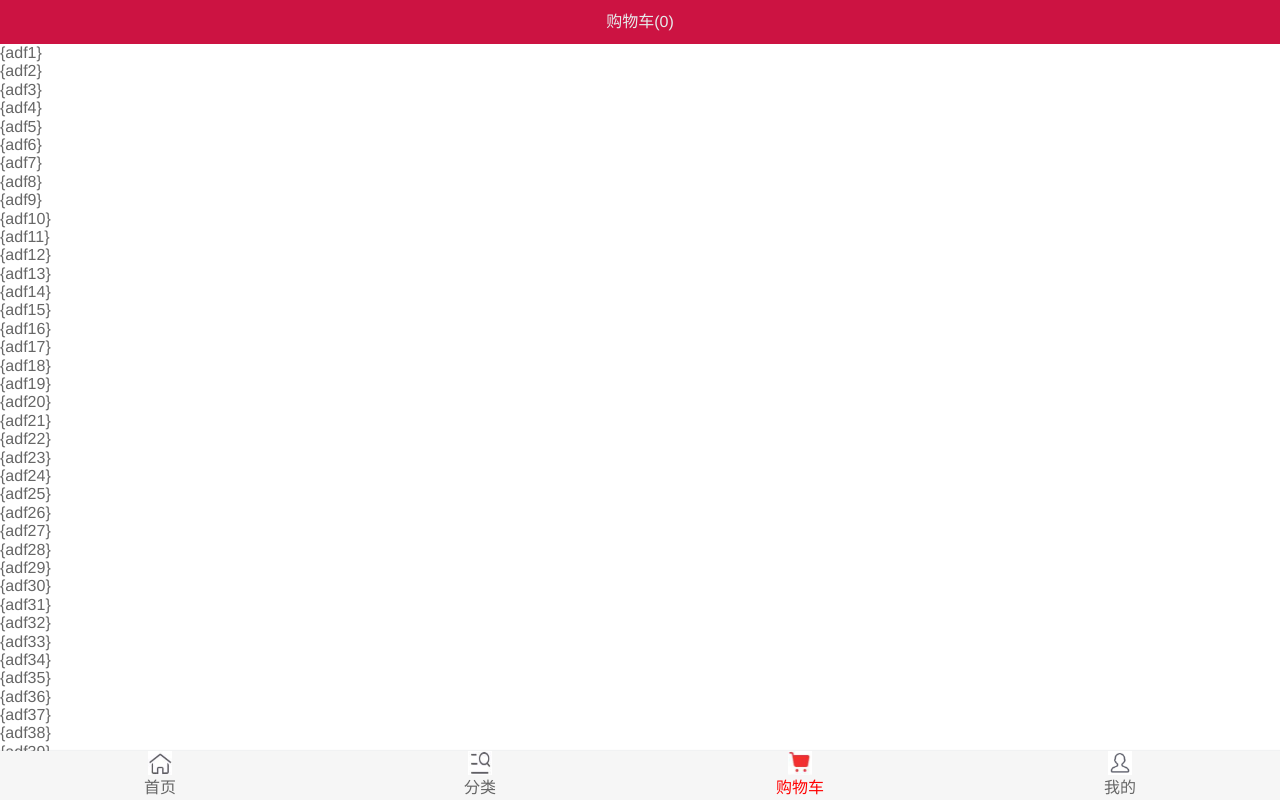
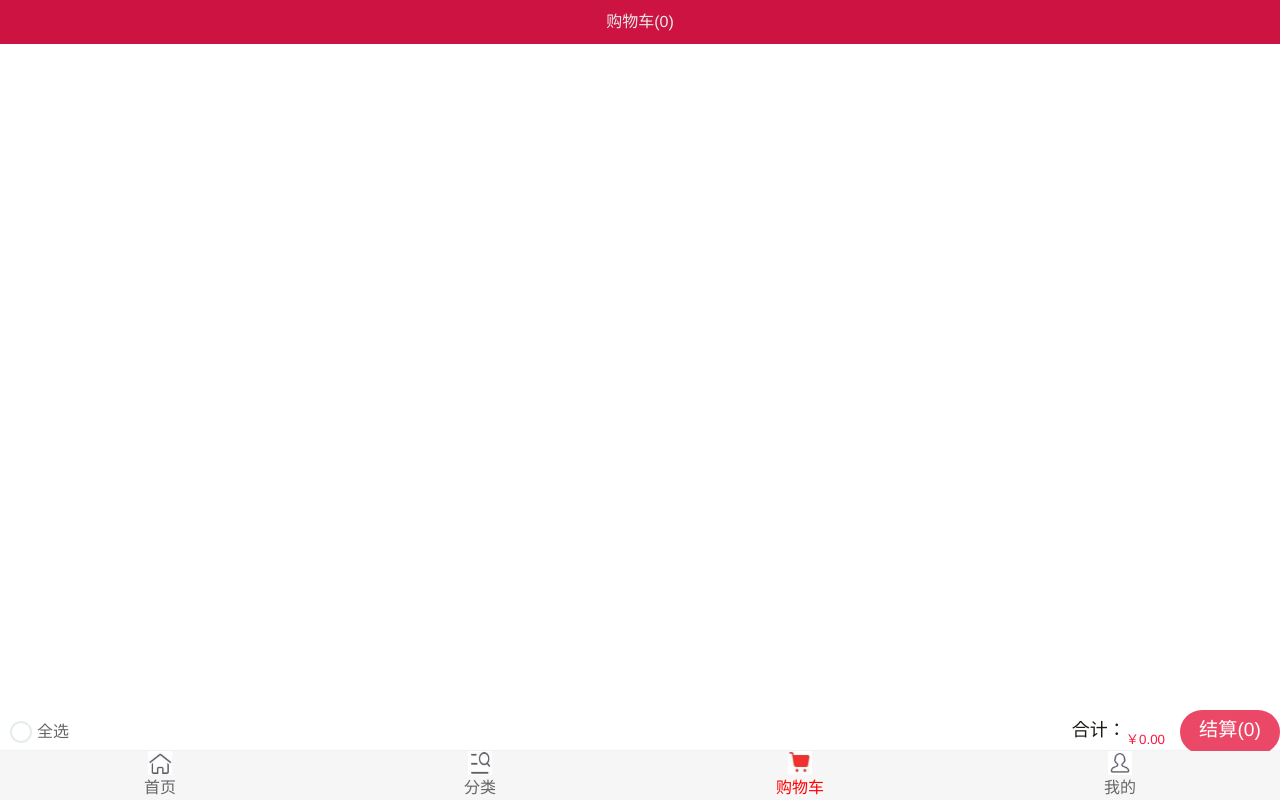
Before and after one commit to caoji0115/supermall, a Vue app: page /cart in a window 1280 px wide. Built offline with nearby package versions, Linux system fonts and the light colour scheme.

Commit message:
'购物车'

```diff
--- a/src/store/actions.js
+++ b/src/store/actions.js
@@ -6,11 +6,11 @@ export default {
           oldProduct = item
         }
       }
-      // const olProduct = state.cartList.find(item => item.iid === info.iid)
+      // const olProduct = content.state.cartList.find(item => item.iid === info.iid)
       if (oldProduct){
        context.commit('addCounter',oldProduct)
       }else {
-        payLoad.count =1;
+        payLoad.count = 1;
         context.commit('addToCart',payLoad)
       }
     }
--- a/src/views/cart/cart.vue
+++ b/src/views/cart/cart.vue
@@ -6,6 +6,7 @@
       <scroll class="cart-scroll">
         <cart-list/>
       </scroll>
+      <cart-bottom-bar/>
     </div>
 </template>
 
@@ -14,6 +15,7 @@
   import scroll from 'components/common/scroll/Scroll'
 
   import CartList from './childComps/CartList'
+  import CartBottomBar from './childComps/CartBottomBar'
 
   import {mapGetters} from 'vuex'
 
@@ -22,7 +24,8 @@
       components: {
         NavBar,
         scroll,
-        CartList
+        CartList,
+        CartBottomBar
       },
       computed: {
         // 3  计算cartList .length
--- /dev/null
+++ b/src/views/cart/childComps/CartBottomBar.vue
@@ -0,0 +1,103 @@
+<template>
+  <div class="bottom-bar">
+    <div class="bottom-content">
+      <check-button class="select-all" :isChecked=" isSelectAll" @click.native="checkclick"/>
+      <span>全选</span>
+    </div>
+    <div class="right">
+      <span>合计：</span>
+      <div class="total-price">￥{{totalprice}}</div>
+      <div class="total-product">结算({{totalcount}})</div>
+    </div>
+  </div>
+</template>
+
+<script>
+  import CheckButton from 'components/content/checkbutton/CheckButton'
+  export default {
+    name: "CartBottomBar",
+    components:{
+      CheckButton
+    },
+    computed:{
+      totalprice(){
+        return this.$store.getters.cartList.filter(item =>{
+          return item.checked
+        }).reduce((previousValue,item) => {
+          return previousValue + item.count*item.price
+        },0).toFixed(2)
+      },
+      totalcount(){
+        return this.$store.getters.cartCount
+      },
+      isSelectAll(){
+        if (this.$store.getters.cartList.length ===0) return false;
+       // return !(this.$store.getters.cartList.filter(item => !item.checked).length)
+       // return !(this.$store.getters.cartList.find(item => !item.checked))
+
+        for (let item of this.$store.getters.cartList) {
+          if (!item.checked) {
+            return  false
+          }
+        }
+         return true
+      }
+    },
+    methods:{
+      checkclick(){
+        //console.log('qe');
+        if (this.isSelectAll) {
+          this.$store.getters.cartList.forEach(item => item.checked = false)
+        }else {
+          this.$store.getters.cartList.forEach(item => item.checked = true)
+        }
+      }
+    }
+  }
+</script>
+
+<style scoped>
+.bottom-bar{
+  position: relative;
+  display: flex;
+  text-align: center;
+  background-color: #ffffff;
+  height: 44px;
+  bottom: 90px;
+  justify-content: space-between;
+}
+  .bottom-content{
+    display: flex;
+    align-items: center;
+    margin-left: 10px;
+  }
+.select-all{
+  width: 22px;
+  height: 22px;
+  margin-right: 5px;
+}
+.right{
+  width: 70%;
+  display: flex;
+  line-height: 40px;
+  justify-content: flex-end;
+}
+.right span{
+  color: #1c1a14;font-size: large;
+
+}
+.total-price{
+  color: #fa1941;
+  font-size: smaller;
+  line-height: 60px;
+  margin-right: 15px;
+}
+.total-product{
+  background-color: #eb4868;
+  width: 100px;
+  border-radius: 40px;
+  text-align: center;
+  color: #ffffff;
+  font-size: larger;
+}
+</style>
--- a/src/views/cart/childComps/CartList.vue
+++ b/src/views/cart/childComps/CartList.vue
@@ -1,109 +1,6 @@
 <template>
   <div class="content">
     <cart-list-item v-for="(item,index) in cartList" :key="index" :item-info="item"/>
-
-      <ul>
-        <li>{adf1}</li>
-        <li>{adf2}</li>
-        <li>{adf3}</li>
-        <li>{adf4}</li>
-        <li>{adf5}</li>
-        <li>{adf6}</li>
-        <li>{adf7}</li>
-        <li>{adf8}</li>
-        <li>{adf9}</li>
-        <li>{adf10}</li>
-        <li>{adf11}</li>
-        <li>{adf12}</li>
-        <li>{adf13}</li>
-        <li>{adf14}</li>
-        <li>{adf15}</li>
-        <li>{adf16}</li>
-        <li>{adf17}</li>
-        <li>{adf18}</li>
-        <li>{adf19}</li>
-        <li>{adf20}</li>
-        <li>{adf21}</li>
-        <li>{adf22}</li>
-        <li>{adf23}</li>
-        <li>{adf24}</li>
-        <li>{adf25}</li>
-        <li>{adf26}</li>
-        <li>{adf27}</li>
-        <li>{adf28}</li>
-        <li>{adf29}</li>
-        <li>{adf30}</li>
-        <li>{adf31}</li>
-        <li>{adf32}</li>
-        <li>{adf33}</li>
-        <li>{adf34}</li>
-        <li>{adf35}</li>
-        <li>{adf36}</li>
-        <li>{adf37}</li>
-        <li>{adf38}</li>
-        <li>{adf39}</li>
-        <li>{adf40}</li>
-        <li>{adf41}</li>
-        <li>{adf42}</li>
-        <li>{adf43}</li>
-        <li>{adf44}</li>
-        <li>{adf45}</li>
-        <li>{adf46}</li>
-        <li>{adf47}</li>
-        <li>{adf48}</li>
-        <li>{adf49}</li>
-        <li>{adf50}</li>
-        <li>{adf51}</li>
-        <li>{adf52}</li>
-        <li>{adf53}</li>
-        <li>{adf54}</li>
-        <li>{adf55}</li>
-        <li>{adf56}</li>
-        <li>{adf57}</li>
-        <li>{adf58}</li>
-        <li>{adf59}</li>
-        <li>{adf60}</li>
-        <li>{adf61}</li>
-        <li>{adf62}</li>
-        <li>{adf63}</li>
-        <li>{adf64}</li>
-        <li>{adf65}</li>
-        <li>{adf66}</li>
-        <li>{adf67}</li>
-        <li>{adf68}</li>
-        <li>{adf69}</li>
-        <li>{adf70}</li>
-        <li>{adf71}</li>
-        <li>{adf72}</li>
-        <li>{adf73}</li>
-        <li>{adf74}</li>
-        <li>{adf75}</li>
-        <li>{adf76}</li>
-        <li>{adf77}</li>
-        <li>{adf78}</li>
-        <li>{adf79}</li>
-        <li>{adf80}</li>
-        <li>{adf81}</li>
-        <li>{adf82}</li>
-        <li>{adf83}</li>
-        <li>{adf84}</li>
-        <li>{adf85}</li>
-        <li>{adf86}</li>
-        <li>{adf87}</li>
-        <li>{adf88}</li>
-        <li>{adf89}</li>
-        <li>{adf90}</li>
-        <li>{adf91}</li>
-        <li>{adf92}</li>
-        <li>{adf93}</li>
-        <li>{adf94}</li>
-        <li>{adf95}</li>
-        <li>{adf96}</li>
-        <li>{adf97}</li>
-        <li>{adf98}</li>
-        <li>{adf99}</li>
-        <li>{adf100}</li>
-      </ul>
   </div>
 </template>
 
@@ -114,10 +11,10 @@
 
   export default {
     name: "CartList",
-      components:{
+    components: {
       CartListItem
     },
-      computed:{
+    computed: {
       ...mapGetters(['cartList']),
     }
   }
--- a/src/views/cart/childComps/CartListItem.vue
+++ b/src/views/cart/childComps/CartListItem.vue
@@ -35,7 +35,7 @@
     },
     methods:{
       checkedChange(){
-        this.itemInfo.checked =! this.itemInfo.checked
+        this.itemInfo.checked = !this.itemInfo.checked
       }
     }
   }
```
Also changed, not shown: src/components/content/checkbutton/CheckButton.vue (+8 -7 lines). Lines whose indentation alone changed are shown as unchanged.
